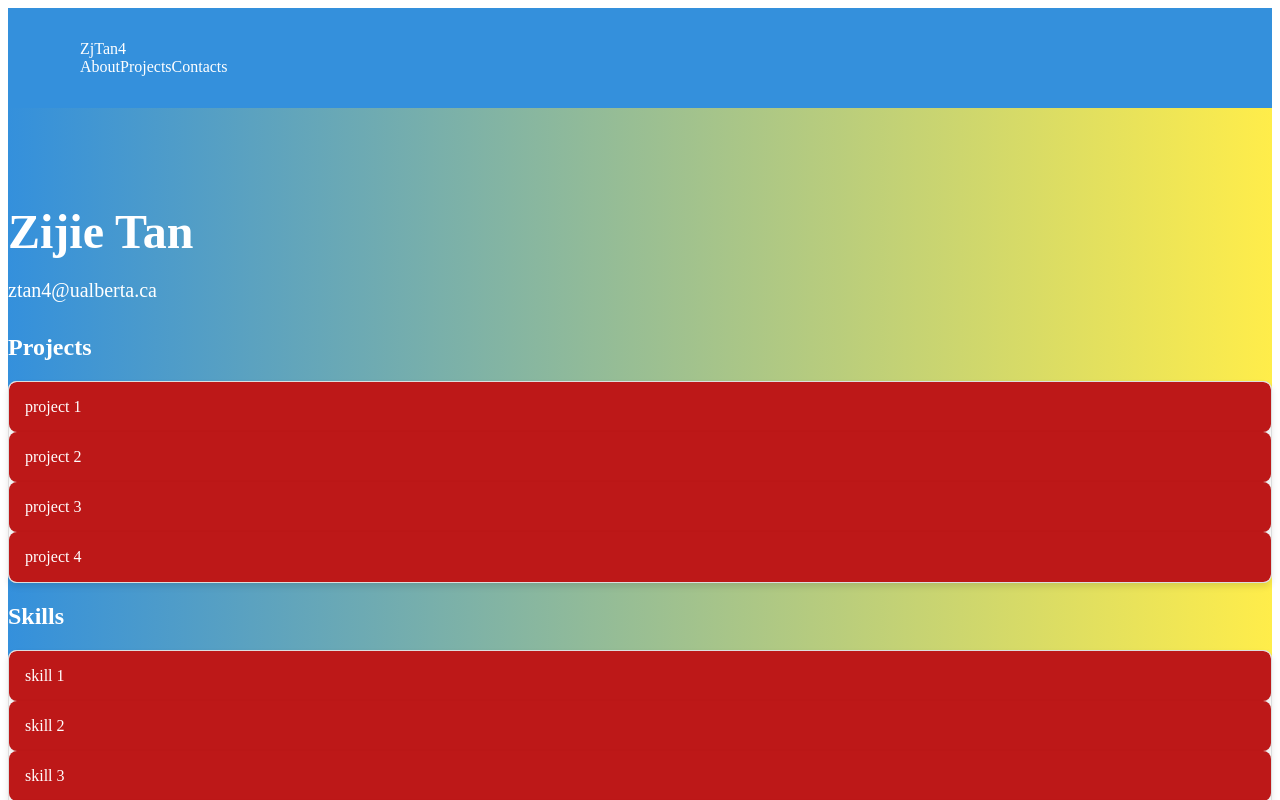
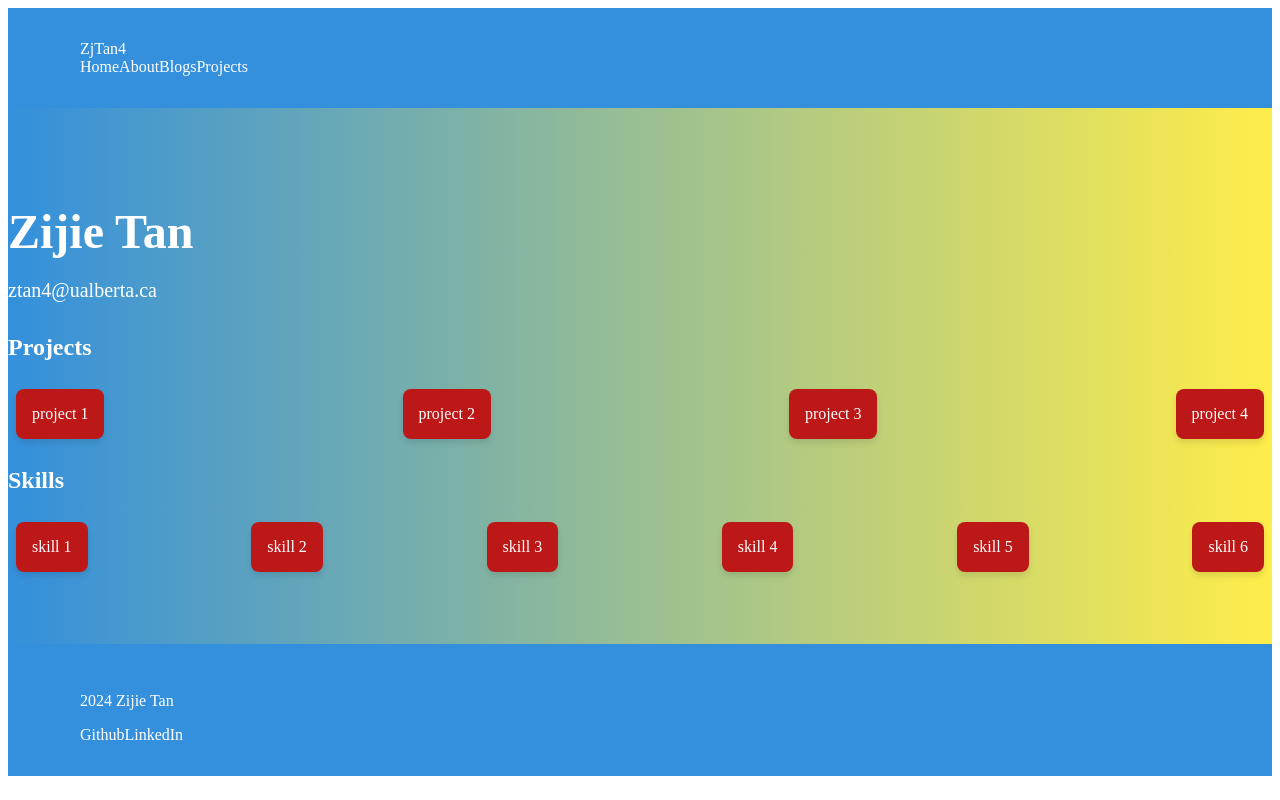
Before and after one commit to ZjTan4/ZjTan4.github.io, a React app: page / in a window 1280 px wide. Shown: the top 800 px of the page. Built offline with nearby package versions, Linux system fonts and the light colour scheme.

Commit message:
fix connecting point, now its in three segments

```diff
--- a/src/App.tsx
+++ b/src/App.tsx
@@ -10,9 +10,11 @@ const App: React.FC = () => {
             <Header
                 logoText="ZjTan4"
                 links={[
+                    {name: "Home", href: ""},
                     {name: "About", href: "/about"},
+                    {name: "Blogs", href: "/blogs"},
                     {name: "Projects", href: "/projects"},
-                    {name: "Contacts", href: "/contacts"},
+                    // {name: "Contacts", href: "#contacts"},
                 ]}
             />
             <main className="content">
--- a/src/assets/styles/components.css
+++ b/src/assets/styles/components.css
@@ -25,6 +25,10 @@
     padding: 1rem;
     cursor: pointer;
     transition: transform 0.2s, box-shadow 0.2s;
+    display: inline-block;
+    /* Allows varying widths while floating */
+    margin: 0.5rem;
+    /* Adds spacing between cards */
 }
 
 .floating-card:hover {
@@ -32,6 +36,18 @@
     box-shadow: 0 6px 12px rgba(0, 0, 0, 0.15);
 }
 
-.floating-card.hovered {
-    background-color: var(--highlight-color);
+/* Add width variants for different card sizes */
+.floating-card.small {
+    width: 20%;
+    /* Small cards */
 }
+
+.floating-card.medium {
+    width: 40%;
+    /* Medium cards */
+}
+
+.floating-card.large {
+    width: 60%;
+    /* Large cards */
+}
--- a/src/assets/styles/layout.css
+++ b/src/assets/styles/layout.css
@@ -16,32 +16,15 @@
     margin-bottom: 2rem;
 }
 
-/* Project Cards */
-.project-cards {
-    background: white;
-    border: 1px solid #ddd;
-    border-radius: 8px;
-    box-shadow: 0 4px 6px rgba(0, 0, 0, 0.1);
-    overflow: hidden;
-    transition: transform 0.3s ease;
-}
-
-.project-cards:hover {
-    transform: translateY(-5px);
-}
-
-/* Skill Cards */
-.skill-cards {
-    background: white;
-    border: 1px solid #ddd;
-    border-radius: 8px;
-    box-shadow: 0 4px 6px rgba(0, 0, 0, 0.1);
-    overflow: hidden;
-    transition: transform 0.3s ease;
-}
-
-.skill-cards:hover {
-    transform: translateY(-5px);
+/* Add a container for wrapping cards */
+.floating-card-container {
+    display: flex;
+    flex-wrap: wrap;
+    /* Allows wrapping to the next row */
+    gap: 1rem;
+    /* Spacing between cards */
+    justify-content: space-between;
+    /* Align cards with spacing */
 }
 
 /* connecting lines */
--- a/src/pages/Blogs.tsx
+++ b/src/pages/Blogs.tsx
@@ -1,10 +1,16 @@
 import React from "react";
 
 import "@assets/styles/layout.css"
+import Article from "@components/Article";
 
 const Blogs : React.FC = () => {
     return (
-        <div>Blogs</div>
+        <div className="blogs">
+            <div className="side-bar">
+                side bar
+            </div>
+            <Article />
+        </div>
     )
 };
 
--- a/src/pages/Home.tsx
+++ b/src/pages/Home.tsx
@@ -38,26 +38,40 @@ const Home: React.FC = () => {
         if(!svg) return;
         svg.innerHTML = ""; // clear svg
 
-        const drawLineBetweenCards = (from: HTMLElement | null, to: HTMLElement | null) => {
-            if (!from || !to) return;
-            const fromRect = from.getBoundingClientRect();
-            const toRect = to.getBoundingClientRect();
-            // fetch coordinates
-            const fromX = fromRect.left + fromRect.width / 2;
-            const fromY = fromRect.top + fromRect.height / 2;
-            const toX = toRect.left + toRect.width / 2;
-            const toY = toRect.top + fromRect.height / 2;
-
-            // create line
+        const createLine = (x1: number, y1: number, x2: number, y2: number) => {
             const line = document.createElementNS("http://www.w3.org/2000/svg", "line");
-            line.setAttribute("x1", fromX.toString());
-            line.setAttribute("y1", fromY.toString());
-            line.setAttribute("x2", toX.toString());
-            line.setAttribute("y2", toY.toString());
+            line.setAttribute("x1", x1.toString());
+            line.setAttribute("y1", y1.toString());
+            line.setAttribute("x2", x2.toString());
+            line.setAttribute("y2", y2.toString());
             line.setAttribute("stroke", "black");
             line.setAttribute("stroke-dasharray", "4");
             line.setAttribute("stroke-width", "1");
-            svg.appendChild(line);
+            return line;
+        }
+
+        const drawLineBetweenCards = (from: HTMLElement | null, to: HTMLElement | null) => {
+            if (!from || !to) return;
+            const svgRect = svgRef.current!.getBoundingClientRect();
+            const fromRect = from.getBoundingClientRect();
+            const toRect = to.getBoundingClientRect();
+            const upperContainer = fromRect.y < toRect.y ? from.parentElement : to.parentElement;
+            const lowerContainer = fromRect.y >= toRect.y ? from.parentElement : to.parentElement;
+
+            // compute coordinates
+            // since the svg is embeded in Home instead of the whole page
+            // , add offset to correct the coordinate system
+            const fromX = fromRect.x + (fromRect.width / 2) - svgRect.x;
+            const fromY = fromRect.y < toRect.y ? fromRect.bottom - svgRect.y : fromRect.top - svgRect.y;
+            const toX = toRect.x + (toRect.width / 2) - svgRect.x;
+            const toY = fromRect.y >= toRect.y ? toRect.bottom - svgRect.y : toRect.top - svgRect.y;
+            // mid-line for alignment
+            const middleY = (upperContainer!.getBoundingClientRect().bottom + lowerContainer!.getBoundingClientRect().top) / 2 - svgRect.y;
+
+            // Add line segments
+            svg.appendChild(createLine(fromX, fromY, fromX, middleY)); // Vertical line from "from" card
+            svg.appendChild(createLine(fromX, middleY, toX, middleY)); // Horizontal line connecting midpoints
+            svg.appendChild(createLine(toX, middleY, toX, toY)); // Vertical line to "to" card
         }
         if(hoveredItems.length > 1) {
             const [fromItem, ...toItems] = hoveredItems;
@@ -86,7 +100,7 @@ const Home: React.FC = () => {
                 {/* projects section */}
                 <div className="projects">
                     <h2>Projects</h2>
-                    <div className="project-cards">
+                    <div className="floating-card-container">
                         {projects.map((project) => (
                             <Card
                                 key={project}
@@ -102,7 +116,7 @@ const Home: React.FC = () => {
                 {/* skills section */}
                 <div className="skills">
                     <h2>Skills</h2>
-                    <div className="skill-cards">
+                    <div className="floating-card-container">
                         {skills.map((skill) => (
                             <Card
                                 key={skill}
--- a/src/pages/NotFound.tsx
+++ b/src/pages/NotFound.tsx
@@ -4,7 +4,7 @@ import "@assets/styles/layout.css"
 
 const NotFound : React.FC = () => {
     return (
-        <div>NotFound</div>
+        <div>404 NotFound</div>
     )
 };
 
--- a/src/routes/routes.tsx
+++ b/src/routes/routes.tsx
@@ -4,6 +4,8 @@ import App from "../App";
 import Home from "@pages/Home";
 import About from "@pages/About";
 import NotFound from "@pages/NotFound";
+import Blogs from "@pages/Blogs";
+import Projects from "@pages/Projects";
 
 const router = createBrowserRouter([
     {
@@ -11,7 +13,9 @@ const router = createBrowserRouter([
         element: <App />,
         children: [
             { path: "", element: <Home /> },
-            { path: "about", element: <About /> }
+            { path: "about", element: <About /> },
+            { path: "blogs", element: <Blogs /> },
+            { path: "projects", element: <Projects /> },
         ]
     },
     {
```
Also changed, not shown: src/components/Article.tsx (renamed from src/pages/Article.tsx).
